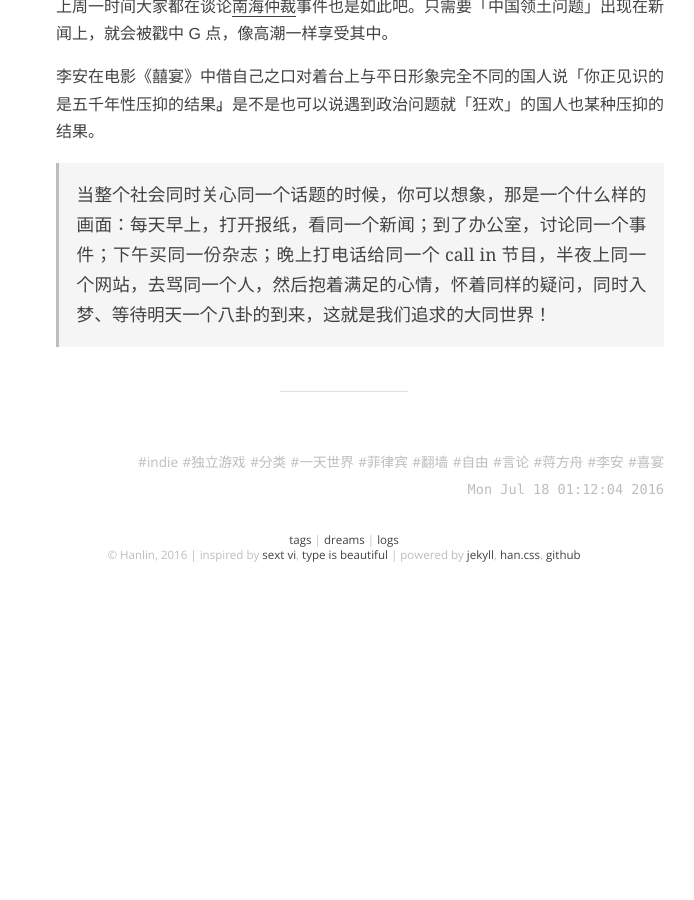
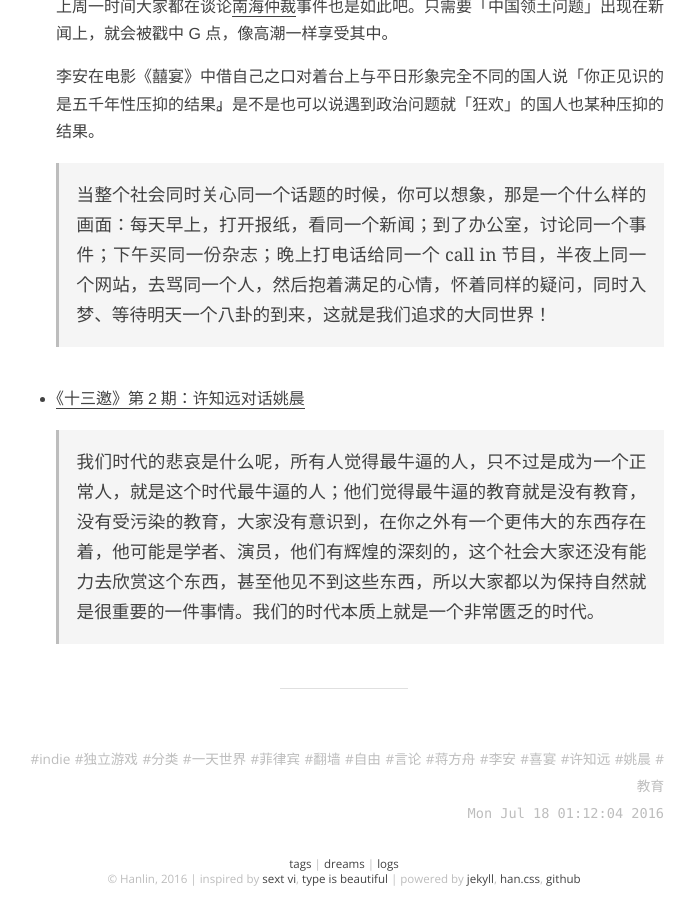
Before and after one commit to onion7878/word, a Jekyll site: the page built from _posts/logs/2016-04-11-29.md, in a window 1280 px wide and 900 px high, scrolled down 1467 px. Shown: the whole window, without its empty margins (296-990 px from the left). Built offline with Jekyll 4.4.1, drawn with Linux system fonts in a browser that asks for light colours; before the commit the page ends 2043 px from its top, so only the background shows below that.

Commit message:
add item

```diff
--- a/_posts/logs/2016-04-11-29.md
+++ b/_posts/logs/2016-04-11-29.md
@@ -4,7 +4,7 @@ layout: post
 title:  2016 年 29 周
 date: 16-07-18 01:12:04
 categories: [log]
-tags: [indie, 独立游戏, 分类, 一天世界, 菲律宾, 翻墙, 自由, 言论, 蒋方舟, 李安, 喜宴]
+tags: [indie, 独立游戏, 分类, 一天世界, 菲律宾, 翻墙, 自由, 言论, 蒋方舟, 李安, 喜宴, 许知远, 姚晨, 教育]
 
 ---
 
@@ -43,5 +43,8 @@ tags: [indie, 独立游戏, 分类, 一天世界, 菲律宾, 翻墙, 自由, 言
 
 	> 当整个社会同时关心同一个话题的时候，你可以想象，那是一个什么样的画面：每天早上，打开报纸，看同一个新闻；到了办公室，讨论同一个事件；下午买同一份杂志；晚上打电话给同一个call in节目，半夜上同一个网站，去骂同一个人，然后抱着满足的心情，怀着同样的疑问，同时入梦、等待明天一个八卦的到来，这就是我们追求的大同世界！
 
+- [《十三邀》第2期：许知远对话姚晨](http://v.qq.com/cover/g/gtmnp5b34m9c2yo.html)
+
+	> 我们时代的悲哀是什么呢，所有人觉得最牛逼的人，只不过是成为一个正常人，就是这个时代最牛逼的人；他们觉得最牛逼的教育就是没有教育，没有受污染的教育，大家没有意识到，在你之外有一个更伟大的东西存在着，他可能是学者、演员，他们有辉煌的深刻的，这个社会大家还没有能力去欣赏这个东西，甚至他见不到这些东西，所以大家都以为保持自然就是很重要的一件事情。我们的时代本质上就是一个非常匮乏的时代。
 
 ---
```
